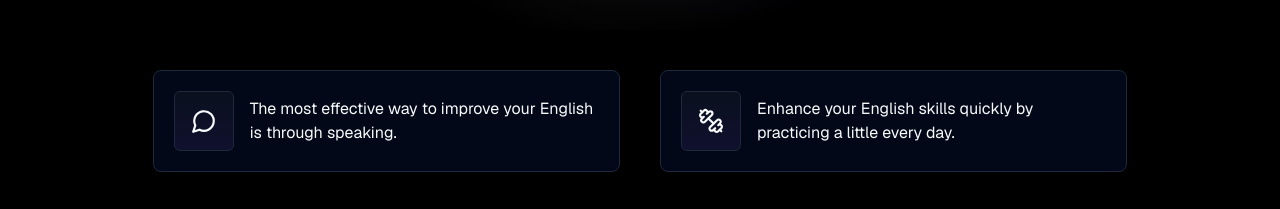
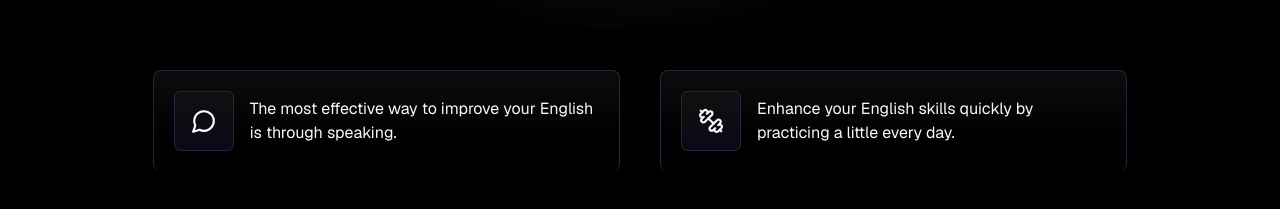
Before and after one commit to brunocroh/bolhadev.chat, a Next.js app in the folder apps/web/: page / in a window 1280 px wide. Shown: the part 719-928 px from the top of the page. Built offline with nearby package versions, Linux system fonts and the light colour scheme.

Commit message:
feat(web): improve InfoCard

```diff
--- a/apps/web/app/components/info-card.tsx
+++ b/apps/web/app/components/info-card.tsx
@@ -11,7 +11,7 @@ type InfoCard = {
 export const InfoCard: React.FC<InfoCard> = ({icon, content}) => {
   const Icon = icon
   return (
-    <Card className="w-full md:w-2/5">
+    <Card className="border-slate-5 bg-slate-6 w-full border border-b-0 md:w-2/5 " style={{background: "linear-gradient(180deg, rgba(80, 80, 80, 0.15) 0%, rgba(0, 0, 0, 0) 70%"}}>
       <CardContent className="flex flex-row items-center gap-4 p-5">
         <div className="border-slate-6 flex items-center justify-center rounded-md border bg-gradient-to-b from-white/[3%] to-violet-500/10 p-4 transition duration-200 ease-in-out">
           <Icon size={26} />
```
